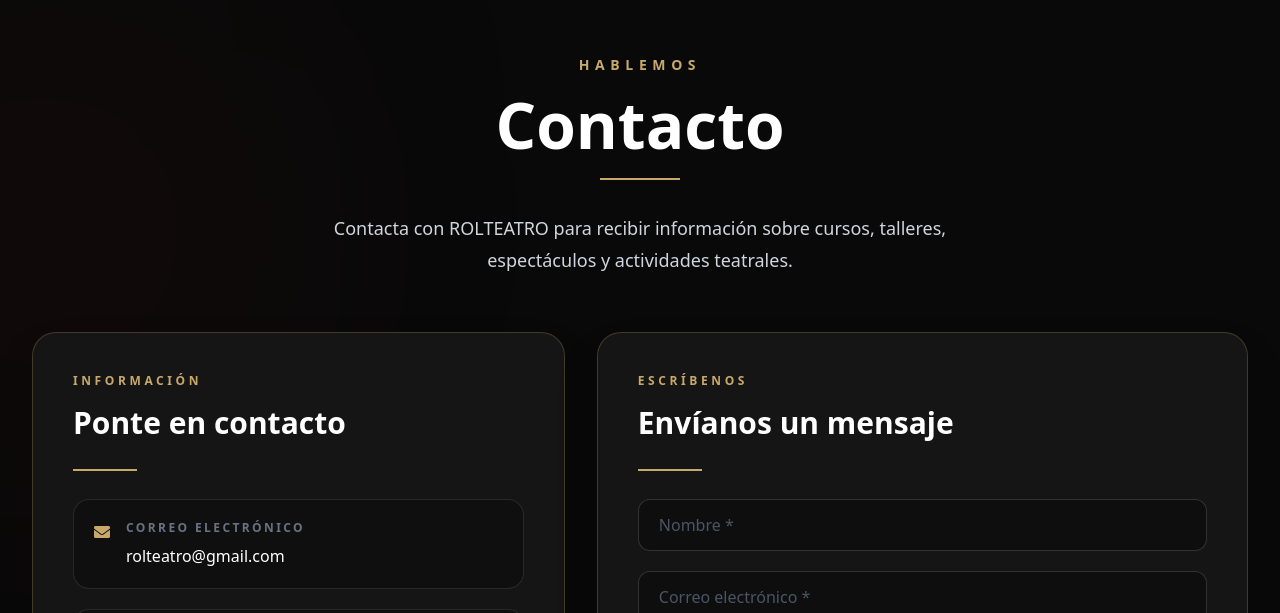
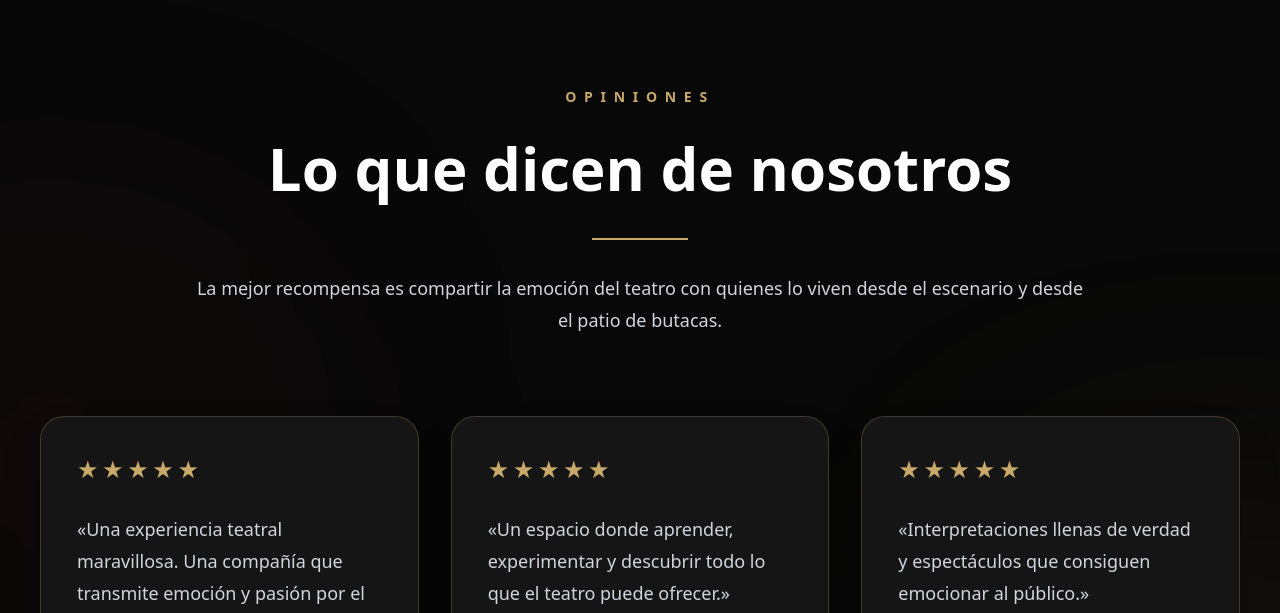
Before and after one commit to produccionmm/rolteatro, a Next.js app: page / in a window 1280 px wide. Shown: the part 7807-8420 px from the top of the page. Built offline with nearby package versions, Linux system fonts and the light colour scheme.

Commit message:
Add Opiniones component to Home page

```diff
--- a/app/page.tsx
+++ b/app/page.tsx
@@ -1,9 +1,11 @@
+
 import Navbar from "@/components/Navbar";
 import Hero from "@/components/Hero";
 import WhoWeAre from "@/components/WhoWeAre";
 import About from "@/components/About";
 import Courses from "@/components/Courses";
 import Shows from "@/components/show/Shows";
+import Opiniones from "@/components/Opiniones";
 import ContactCTA from "@/components/ContactCTA";
 import Footer from "@/components/Footer";
 
@@ -18,6 +20,7 @@ export default function Home() {
         <About />
         <Courses />
         <Shows />
+        <Opiniones />
         <ContactCTA />
       </main>
 
```
